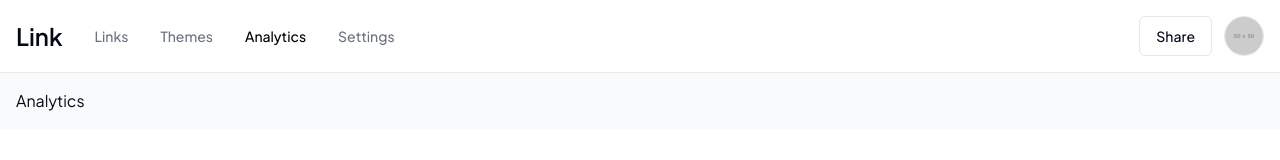
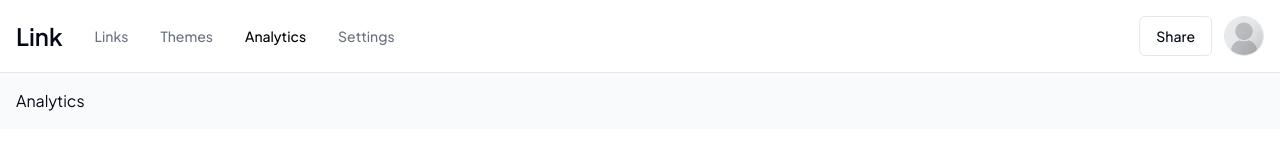
Before and after one commit to anas283/link-next, a Next.js app: page /dashboard/analytics in a window 1280 px wide. Shown: the top 160 px of the page. Built offline with nearby package versions, Linux system fonts and the light colour scheme; no server answers.

Commit message:
Update preview aspect ratio

```diff
--- a/src/app/dashboard/navbar.tsx
+++ b/src/app/dashboard/navbar.tsx
@@ -3,6 +3,7 @@
 import Link from "next/link";
 import { Button } from "@/components/ui/button";
 import { usePathname, useRouter } from "next/navigation";
+import ProfilePlacholder from "../../../public/profile-placeholder.png";
 
 import {
   CreditCard,
@@ -27,6 +28,7 @@ import { deleteCookie } from "cookies-next";
 import supabase from "@/utils/supabase";
 import { useEffect } from "react";
 import { publish } from "./publish";
+import Image from "next/image";
 
 export default function Navbar() {
   const pathname = usePathname();
@@ -77,7 +79,11 @@ export default function Navbar() {
           <DropdownMenu>
             <DropdownMenuTrigger asChild>
               <Button variant="outline" className="w-10 h-10 rounded-full overflow-hidden p-0">
-                <img src={userDetails?.photoURL ? userDetails?.photoURL:'https://placehold.co/50'} alt="profile-pic" />
+                {userDetails?.photoURL ?
+                  <img src={userDetails?.photoURL} alt="profile-pic" />
+                :
+                  <Image src={ProfilePlacholder} alt="profile-pic" />
+                }
               </Button>
             </DropdownMenuTrigger>
             <DropdownMenuContent className="w-56">
--- a/src/app/dashboard/page.tsx
+++ b/src/app/dashboard/page.tsx
@@ -406,7 +406,7 @@ export default function Dashboard() {
           </Card>
         </div>
         <div className="w-full md:w-1/2 p-4 flex justify-center">
-          <div className="bg-gray-400 rounded-3xl w-[220px] h-[450px] shadow overflow-hidden border-4 border-black">
+          <div className="bg-gray-400 rounded-3xl h-[77vh] max-h-[600px] shadow overflow-hidden border-4 border-black aspect-9/19">
             {loading ?
               <div className="w-full h-full flex justify-center items-center">
                 <div className="border-shade-5 h-8 w-8 animate-spin rounded-full border-2 border-t-black border-r-black"></div>
--- a/tailwind.config.ts
+++ b/tailwind.config.ts
@@ -72,6 +72,9 @@ const config = {
         "accordion-down": "accordion-down 0.2s ease-out",
         "accordion-up": "accordion-up 0.2s ease-out",
       },
+      aspectRatio: {
+        '9/19': '9 / 19'
+      }
     },
   },
   plugins: [require("tailwindcss-animate")],
```
Also changed, not shown: public/profile-placeholder.png (added).
